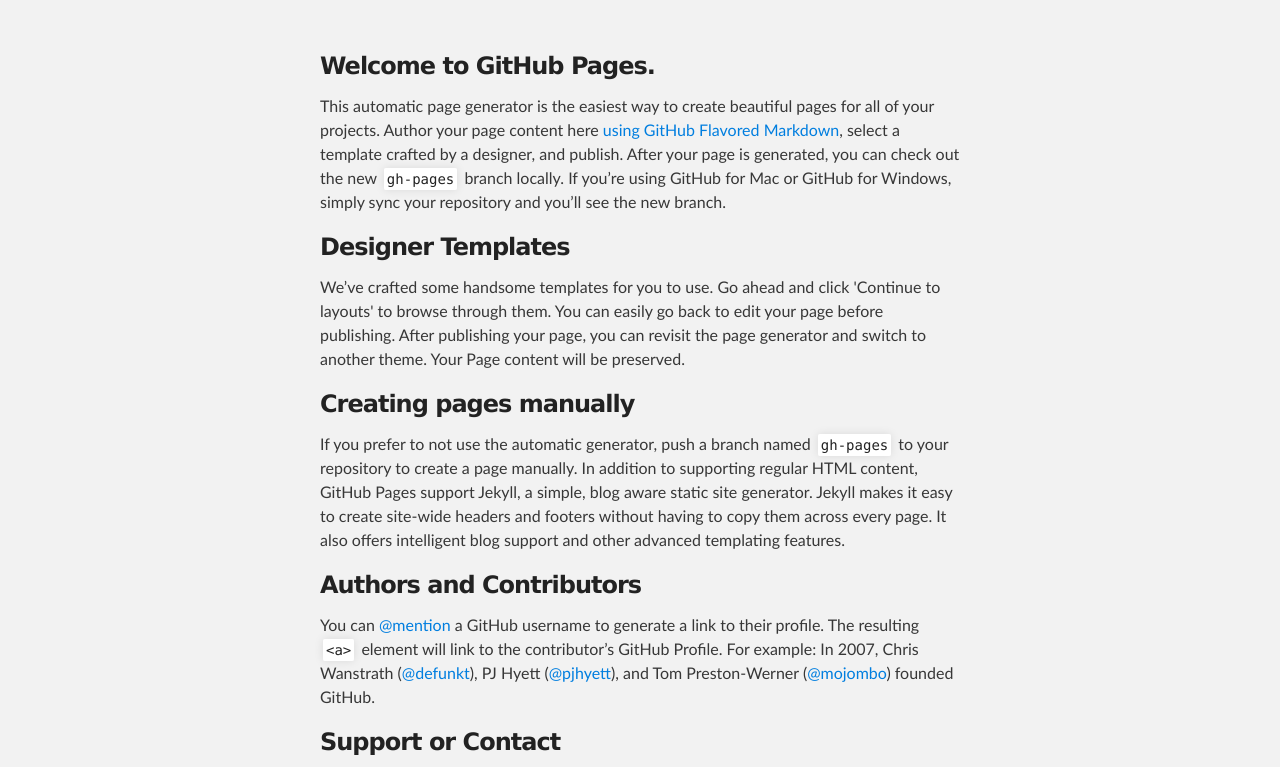
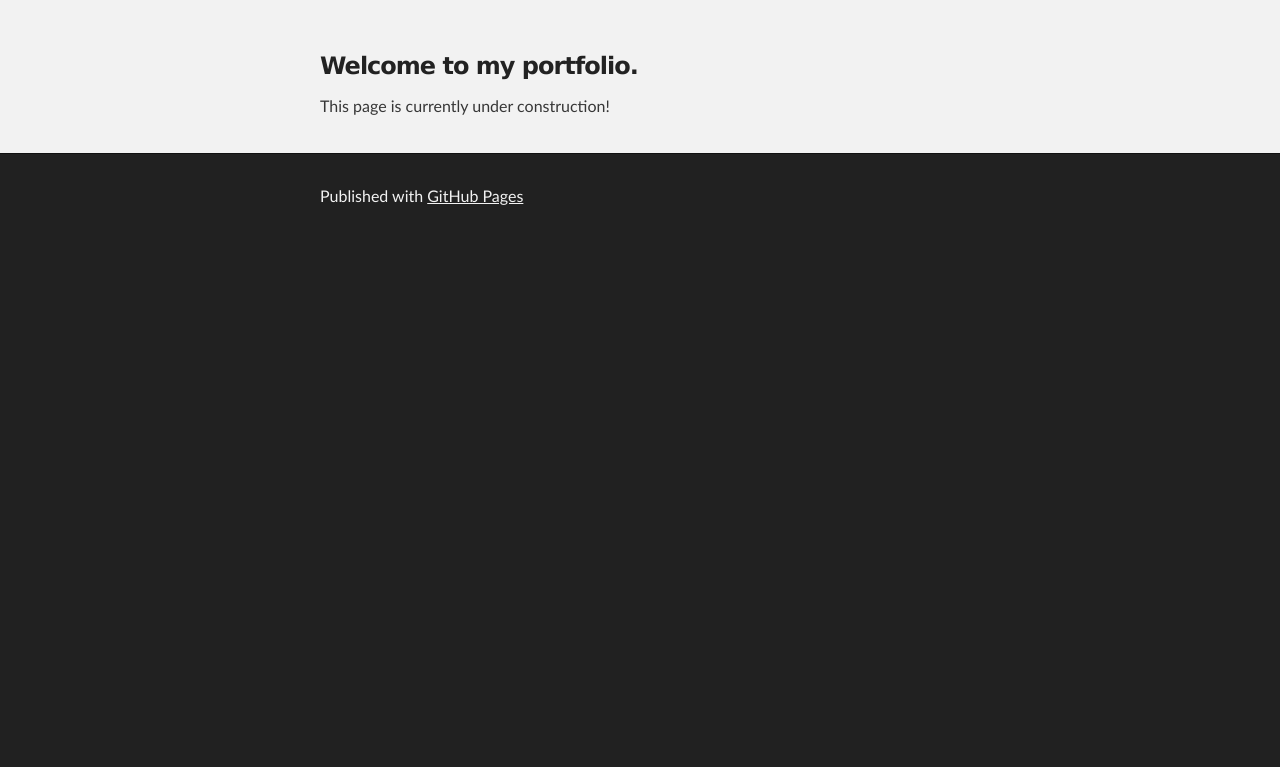
Before and after one commit to mkmonth/mkmonth.github.io, a plain HTML site: page index.html in a window 1280 px wide. Shown: the part 176-943 px from the top of the page. After the commit the page ends 800 px from the top, so only its background shows below. Drawn offline with Linux system fonts and the light colour scheme.

Commit message:
Replace master branch with page content via GitHub

```diff
--- a/index.html
+++ b/index.html
@@ -28,29 +28,9 @@
     <div id="main_content_wrap" class="outer">
       <section id="main_content" class="inner">
         <h3>
-<a id="welcome-to-github-pages" class="anchor" href="#welcome-to-github-pages" aria-hidden="true"><span class="octicon octicon-link"></span></a>Welcome to GitHub Pages.</h3>
+<a id="welcome-to-my-portfolio" class="anchor" href="#welcome-to-my-portfolio" aria-hidden="true"><span class="octicon octicon-link"></span></a>Welcome to my portfolio.</h3>
 
-<p>This automatic page generator is the easiest way to create beautiful pages for all of your projects. Author your page content here <a href="https://guides.github.com/features/mastering-markdown/">using GitHub Flavored Markdown</a>, select a template crafted by a designer, and publish. After your page is generated, you can check out the new <code>gh-pages</code> branch locally. If you’re using GitHub for Mac or GitHub for Windows, simply sync your repository and you’ll see the new branch.</p>
-
-<h3>
-<a id="designer-templates" class="anchor" href="#designer-templates" aria-hidden="true"><span class="octicon octicon-link"></span></a>Designer Templates</h3>
-
-<p>We’ve crafted some handsome templates for you to use. Go ahead and click 'Continue to layouts' to browse through them. You can easily go back to edit your page before publishing. After publishing your page, you can revisit the page generator and switch to another theme. Your Page content will be preserved.</p>
-
-<h3>
-<a id="creating-pages-manually" class="anchor" href="#creating-pages-manually" aria-hidden="true"><span class="octicon octicon-link"></span></a>Creating pages manually</h3>
-
-<p>If you prefer to not use the automatic generator, push a branch named <code>gh-pages</code> to your repository to create a page manually. In addition to supporting regular HTML content, GitHub Pages support Jekyll, a simple, blog aware static site generator. Jekyll makes it easy to create site-wide headers and footers without having to copy them across every page. It also offers intelligent blog support and other advanced templating features.</p>
-
-<h3>
-<a id="authors-and-contributors" class="anchor" href="#authors-and-contributors" aria-hidden="true"><span class="octicon octicon-link"></span></a>Authors and Contributors</h3>
-
-<p>You can <a href="https://github.com/blog/821" class="user-mention">@mention</a> a GitHub username to generate a link to their profile. The resulting <code>&lt;a&gt;</code> element will link to the contributor’s GitHub Profile. For example: In 2007, Chris Wanstrath (<a href="https://github.com/defunkt" class="user-mention">@defunkt</a>), PJ Hyett (<a href="https://github.com/pjhyett" class="user-mention">@pjhyett</a>), and Tom Preston-Werner (<a href="https://github.com/mojombo" class="user-mention">@mojombo</a>) founded GitHub.</p>
-
-<h3>
-<a id="support-or-contact" class="anchor" href="#support-or-contact" aria-hidden="true"><span class="octicon octicon-link"></span></a>Support or Contact</h3>
-
-<p>Having trouble with Pages? Check out our <a href="https://help.github.com/pages">documentation</a> or <a href="https://github.com/contact">contact support</a> and we’ll help you sort it out.</p>
+<p>This page is currently under construction!</p>
       </section>
     </div>
 
```
Also changed, not shown: params.json (+1 -1 lines).
